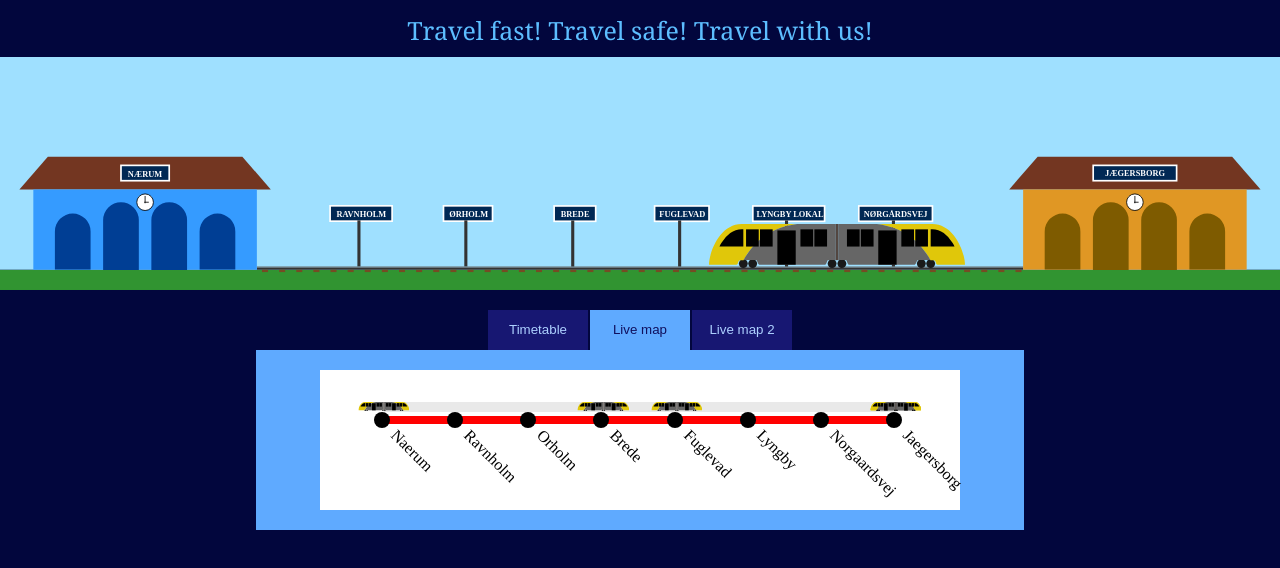
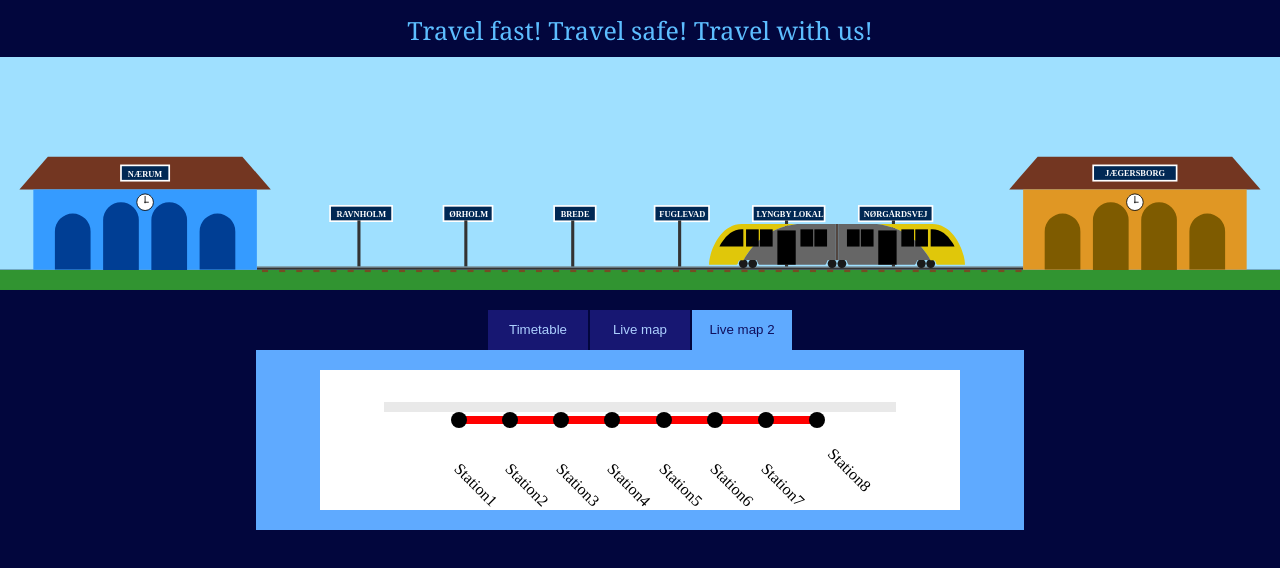
Before and after one commit to ConstantinGuiu/thetrainproject, a plain HTML site: page index.html in a window 1280 px wide. Drawn offline with nearby package versions, Linux system fonts and the light colour scheme.

Commit message:
started to create a new offline map

```diff
--- a/index.html
+++ b/index.html
@@ -11,8 +11,8 @@
     <link rel="stylesheet" type="text/css" href="styles/content-style.css">
     <link rel="stylesheet" type="text/css" href="styles/navbar-style.css">
     <link rel="stylesheet" type="text/css" href="styles/table-style.css">
+    <link rel="stylesheet" type="text/css" href="styles/live-train-style.css">
     <link rel="stylesheet" type="text/css" href="styles/live-map-style.css">
-    <link rel="stylesheet" type="text/css" href="styles/live-train-style.css">
 </head>
 
 <body>
@@ -70,11 +70,65 @@
         <div class="content-page" id="livemap2-main-div">
             <div id="live-map2-canvas">
                 <div id="mini-train2-canvas">
-                    <!-- INSERTED TRAINS -->
+
                 </div>
 
                 <div id="train-line2">
-
+                    <div class="station2">
+                        <div class="draw-st">
+                            <div class="station-point2"></div>
+                            <div class="station-line2"></div>
+                        </div>
+                        <p class="station-name2">Station1</p>
+                    </div>
+                    <div class="station2">
+                        <div class="draw-st">
+                            <div class="station-point2"></div>
+                            <div class="station-line2"></div>
+                        </div>
+                        <p class="station-name2">Station2</p>
+                    </div>
+                    <div class="station2">
+                        <div class="draw-st">
+                            <div class="station-point2"></div>
+                            <div class="station-line2"></div>
+                        </div>
+                        <p class="station-name2">Station3</p>
+                    </div>
+                    <div class="station2">
+                        <div class="draw-st">
+                            <div class="station-point2"></div>
+                            <div class="station-line2"></div>
+                        </div>
+                        <p class="station-name2">Station4</p>
+                    </div>
+                    <div class="station2">
+                        <div class="draw-st">
+                            <div class="station-point2"></div>
+                            <div class="station-line2"></div>
+                        </div>
+                        <p class="station-name2">Station5</p>
+                    </div>
+                    <div class="station2">
+                        <div class="draw-st">
+                            <div class="station-point2"></div>
+                            <div class="station-line2"></div>
+                        </div>
+                        <p class="station-name2">Station6</p>
+                    </div>
+                    <div class="station2">
+                        <div class="draw-st">
+                            <div class="station-point2"></div>
+                            <div class="station-line2"></div>
+                        </div>
+                        <p class="station-name2">Station7</p>
+                    </div>
+                    <div class="station2">
+                        <div class="draw-st">
+                            <div class="station-point2"></div>
+                        </di2v>
+                        <p class="station-name2">Station8</p>
+                    </div>
                 </div>
             </div>
         </div>
--- a/main.js
+++ b/main.js
@@ -1,13 +1,9 @@
-//import Data from './modules/getdata.js'
 import GetMoving from './modules/move.js'
 import GenerateButtons from './modules/generatebuttons.js'
 import ShowTimetable from './modules/showtimetable.js'
-
-// let data = new Data;
-// let well = data.completeData;
-
-// console.log(well)
+import Map from './modules/generateofflinemap.js'
 
 new GetMoving;
 new GenerateButtons;
 new ShowTimetable;
+new Map;
--- a/modules/generatebuttons.js
+++ b/modules/generatebuttons.js
@@ -9,11 +9,14 @@ class GenerateButtons {
         this.switchDivs();
         // setting the display of to hide the live map div and only show the timetable one
         // and adding a class to the timetable button to show as it is selected
-        this.livemapDiv.style.display = "none";
+        //this.livemapDiv.style.display = "none";
         this.timetableBtn.classList.add("nav-btn-selected");
 
-        // TO REMOVE:
-        this.liveMapBtn.click()
+        // Setting the default view of the page:
+
+        //this.timetableBtn.click() //      Timetable default
+        //this.liveMapBtn.click() //        First Live Map default
+        this.liveMap2Btn.click() //       Second Live Map default
     }
 
     switchDivs(){
--- /dev/null
+++ b/modules/generateofflinemap.js
@@ -0,0 +1,14 @@
+class Map{
+    constructor(){
+        this.generate()
+    }
+
+
+
+
+    generate(){
+
+    }
+}
+
+export default Map;
--- a/styles/live-map-style.css
+++ b/styles/live-map-style.css
@@ -1,4 +1,12 @@
 #live-map-canvas{
+    padding-top: 2.5vw;
+    padding-bottom: 2.5vw;
+    margin: auto;
+    background-color: white;
+    width: 50vw;
+}
+
+#live-map2-canvas{
     padding-top: 2.5vw;
     padding-bottom: 2.5vw;
     margin: auto;
@@ -10,7 +18,6 @@
     display: flex;
     justify-content: center;
 }
-
 
 .draw-st{
     display: flex;
@@ -25,6 +32,7 @@
     z-index: 1;
 }
 
+
 .station-line{
     position: absolute;
     width: 5vw;
@@ -34,7 +42,48 @@
 }
 
 .station-name{
-    width: 100px;
+    width: 14.28%;
     display: block;
     transform: translate(5px, 15px) rotate(45deg);
 }
+
+
+/* ###################### */
+
+#train-line2{
+    padding: 0 10%;
+    display: flex;
+    justify-content: center;
+}
+
+.station2{
+
+    width: 10%;
+}
+
+.station-name2{
+    width: 10%;
+    display: block;
+    transform: translate(5px, 15px) rotate(45deg);
+}
+
+.station2:nth-last-child(1){
+    width: 20px;
+}
+
+.station-point2{
+    display: block;
+    background-color: black;
+    width: 16px;
+    height: 16px;
+    border-radius: 16px;
+    z-index: 1;
+}
+
+.station-line2{
+    position: absolute;
+    width: 4vw;
+    height: 8px;
+    background-color: red;
+    transform: translate(4px, 4px);
+}
--- a/styles/live-train-style.css
+++ b/styles/live-train-style.css
@@ -1,4 +1,11 @@
 #mini-train-canvas{
+    margin: auto;
+    width: 40vw;
+    background-color: rgb(233, 233, 233);
+    height: 10px;
+}
+
+#mini-train2-canvas{
     margin: auto;
     width: 40vw;
     background-color: rgb(233, 233, 233);
--- a/timetable.json
+++ b/timetable.json
@@ -43,7 +43,7 @@
     ],
     "Timetable":
         {
-            "Naerum": [2, 10, 17, 28, 40, 53],
+            "Naerum": [2, 17, 32, 47],
             "Jaegersborg": [9, 24, 39, 53]
         }
 
```
